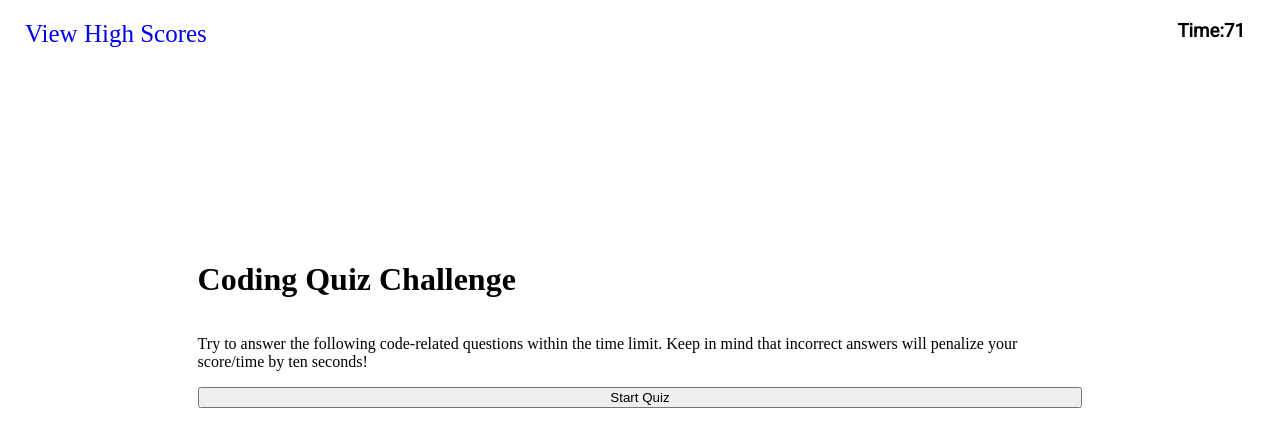
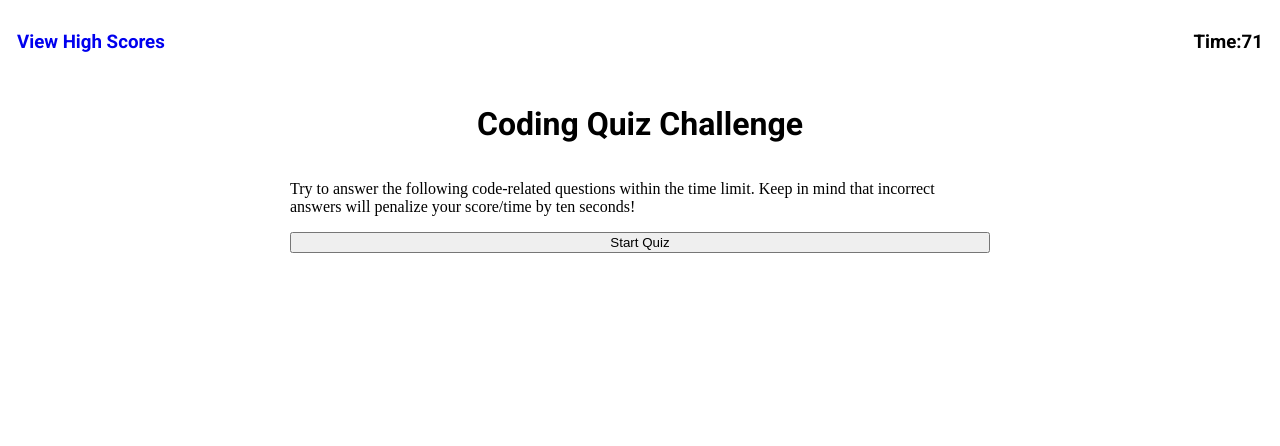
Before and after one commit to Govepitr/Code-Quiz, a plain HTML site: page index.html in a window 1280 px wide. Drawn offline with Linux system fonts and the light colour scheme.

Commit message:
centered HTML content

```diff
--- a/assets/js/script.js
+++ b/assets/js/script.js
@@ -2,11 +2,6 @@ var timerCountdown = document.querySelector("#time");
 var timer;
 var seconds = 75;
 console.log(timerCountdown);
-
-
-
-
-
 
 //Countdown Timer
 
--- a/assets/style.css
+++ b/assets/style.css
@@ -1,5 +1,9 @@
 :any-link {
   text-decoration: none;
+}
+
+body {
+  margin: 10px 15px;
 }
 
 header {
@@ -9,21 +13,27 @@ header {
   justify-content: space-between;
   flex-direction: row;
   height: fit-content;
+  font-family: 'Roboto', sans-serif;
 }
 
-a {
-  margin: 10px 0px 0px 15px;
+/* a {
   font-size: 25px;
-}
-
-header h3 {
-  margin: 10px 25px 0px 0px;
-  font-family: 'Roboto', sans-serif;
-}
+} */
 
 main {
   display: flex;
   flex-direction: column;
-  padding: 15%;
+  padding: auto;
+  margin: 10px auto;
   box-sizing: border-box;
+  height: auto;
+  max-width: 700px;
+  min-width: 375px;
 }
+
+h1 {
+  height: auto;
+  width: auto;
+  text-align: center;
+  font-family: 'Roboto', sans-serif;
+}
--- a/index.html
+++ b/index.html
@@ -6,12 +6,14 @@
   <meta name="viewport" content="width=device-width, initial-scale=1.0">
   <title>Coding Quiz Challenge</title>
   <link rel="preconnect" href="https://fonts.gstatic.com">
-  <link href="https://fonts.googleapis.com/css2?family=Roboto&display=swap" rel="stylesheet">
+  <link href="https://fonts.googleapis.com/css2?family=Roboto:wght@700&display=swap" rel="stylesheet">
   <link rel="stylesheet" href="./assets/style.css">
 </head>
 <body>
   <header id="header">
-    <a href="#">View High Scores</a>
+    <h3>
+      <a href="#">View High Scores</a>
+    </h3>
     <h3 id="time">Time: 0</h3>
 
     </header>
```
